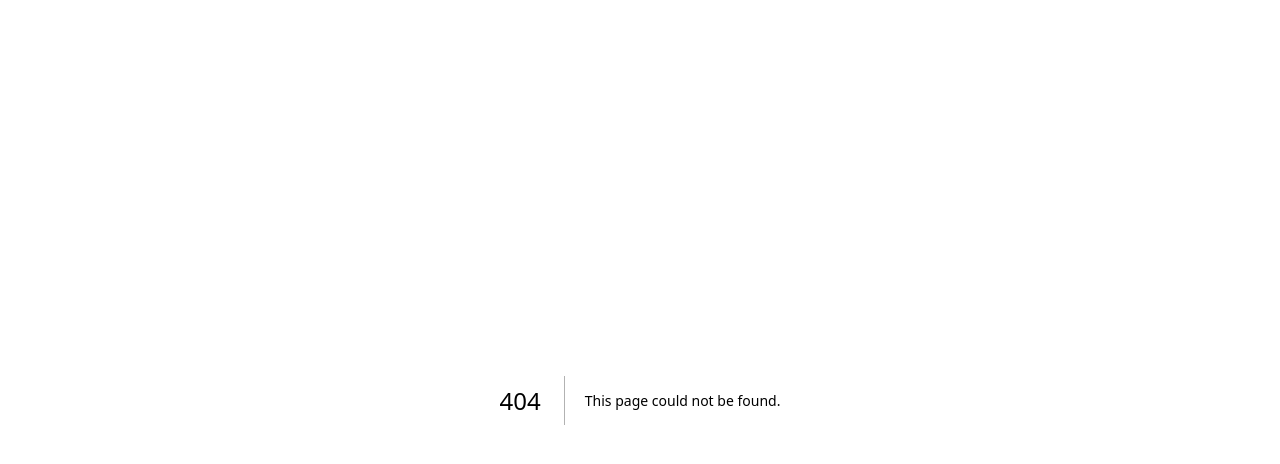
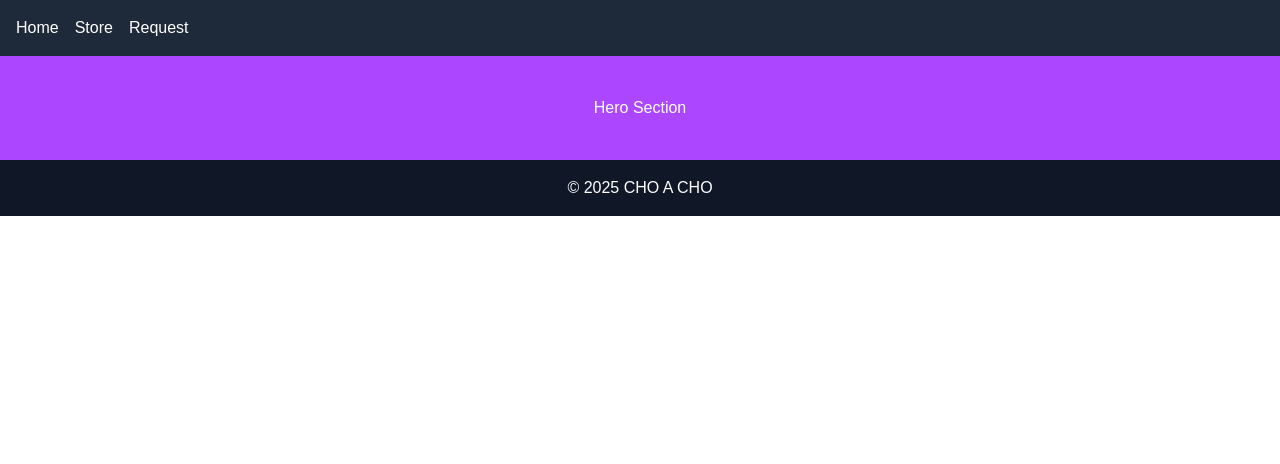
Before and after one commit to Any1ne/CHO_A_CHO, a Next.js app: page /request in a window 1280 px wide. Before the commit this address had no page. Shown: the top 464 px of the page. Built offline with nearby package versions, Linux system fonts and the light colour scheme.

Commit message:
Basic components and pages app routing

```diff
--- a/src/app/page.tsx
+++ b/src/app/page.tsx
@@ -1,34 +1,51 @@
 "use client";
-
-import { useEffect, useState } from "react";
+import Header from "../components/Header";
+import WebBanner from "../components/WebBanner";
+import Gateway from "../components/Gateway";
+import Footer from "../components/Footer";
 
 export default function Home() {
-  interface Product {
-    id: number;
-    name: string;
-    price: number;
-  }
-
-  // Додаємо тип для `useState`
-  const [products, setProducts] = useState<Product[]>([]);
-
-  useEffect(() => {
-    fetch("http://localhost:5000/api/products")
-      .then((res) => res.json())
-      .then((data: Product[]) => setProducts(data)) // Вказуємо тип отриманих даних
-      .catch((error) => console.error("Error fetching products:", error)); // Додаємо обробку помилок
-  }, []);
-
   return (
-    <div className="p-4">
-      <h1 className="text-xl font-bold">Chocolate Shop</h1>
-      <ul>
-        {products.map((product) => (
-          <li key={product.id} className="border p-2 my-2">
-            {product.name} - ${product.price}
-          </li>
-        ))}
-      </ul>
+    <div>
+      <Header />
+      <WebBanner />
+      <Gateway />
+      <Footer />
     </div>
   );
 }
+
+//
+
+// import { useEffect, useState } from "react";
+
+// export default function Home() {
+//   interface Product {
+//     id: number;
+//     name: string;
+//     price: number;
+//   }
+
+//   // Додаємо тип для `useState`
+//   const [products, setProducts] = useState<Product[]>([]);
+
+//   useEffect(() => {
+//     fetch("http://localhost:5000/api/products")
+//       .then((res) => res.json())
+//       .then((data: Product[]) => setProducts(data)) // Вказуємо тип отриманих даних
+//       .catch((error) => console.error("Error fetching products:", error)); // Додаємо обробку помилок
+//   }, []);
+
+//   return (
+//     <div className="p-4">
+//       <h1 className="text-xl font-bold">Chocolate Shop</h1>
+//       <ul>
+//         {products.map((product) => (
+//           <li key={product.id} className="border p-2 my-2">
+//             {product.name} - ${product.price}
+//           </li>
+//         ))}
+//       </ul>
+//     </div>
+//   );
+// }
--- /dev/null
+++ b/src/app/request/page.tsx
@@ -0,0 +1,13 @@
+import Header from "../../components/Header";
+import Hero from "../../components/Hero";
+import Footer from "../../components/Footer";
+
+export default function Request() {
+  return (
+    <div>
+      <Header />
+      <Hero />
+      <Footer />
+    </div>
+  );
+}
--- /dev/null
+++ b/src/app/store/page.tsx
@@ -0,0 +1,13 @@
+import Header from "../../components/Header";
+import Catalogue from "../../components/Catalogue";
+import Footer from "../../components/Footer";
+
+export default function Store() {
+  return (
+    <div>
+      <Header />
+      <Catalogue />
+      <Footer />
+    </div>
+  );
+}
--- /dev/null
+++ b/src/components/Catalogue.tsx
@@ -0,0 +1,3 @@
+export default function Catalogue() {
+  return <div className="p-4">Product Catalogue Placeholder</div>;
+}
--- /dev/null
+++ b/src/components/Footer.tsx
@@ -0,0 +1,7 @@
+export default function Footer() {
+  return (
+    <footer className="p-4 bg-gray-900 text-white text-center">
+      &copy; 2025 CHO A CHO
+    </footer>
+  );
+}
--- /dev/null
+++ b/src/components/Gateway.tsx
@@ -0,0 +1,14 @@
+import Link from "next/link";
+
+export default function Gateway() {
+  return (
+    <div className="flex justify-center space-x-4 p-4">
+      <Link href="/store">
+        <button className="p-2 bg-green-500 text-white">Go to Store</button>
+      </Link>
+      <Link href="/request">
+        <button className="p-2 bg-blue-500 text-white">Leave Request</button>
+      </Link>
+    </div>
+  );
+}
--- /dev/null
+++ b/src/components/Header.tsx
@@ -0,0 +1,21 @@
+import Link from "next/link";
+
+export default function Header() {
+  return (
+    <header className="p-4 bg-gray-800 text-white">
+      <nav>
+        <ul className="flex space-x-4">
+          <li>
+            <Link href="/">Home</Link>
+          </li>
+          <li>
+            <Link href="/store">Store</Link>
+          </li>
+          <li>
+            <Link href="/request">Request</Link>
+          </li>
+        </ul>
+      </nav>
+    </header>
+  );
+}
--- /dev/null
+++ b/src/components/Hero.tsx
@@ -0,0 +1,7 @@
+export default function Hero() {
+  return (
+    <div className="p-10 bg-purple-500 text-white text-center">
+      Hero Section
+    </div>
+  );
+}
--- /dev/null
+++ b/src/components/WebBanner.tsx
@@ -0,0 +1,7 @@
+export default function WebBanner() {
+  return (
+    <div className="p-10 bg-blue-500 text-white text-center">
+      Welcome to CHO A CHO
+    </div>
+  );
+}
```
